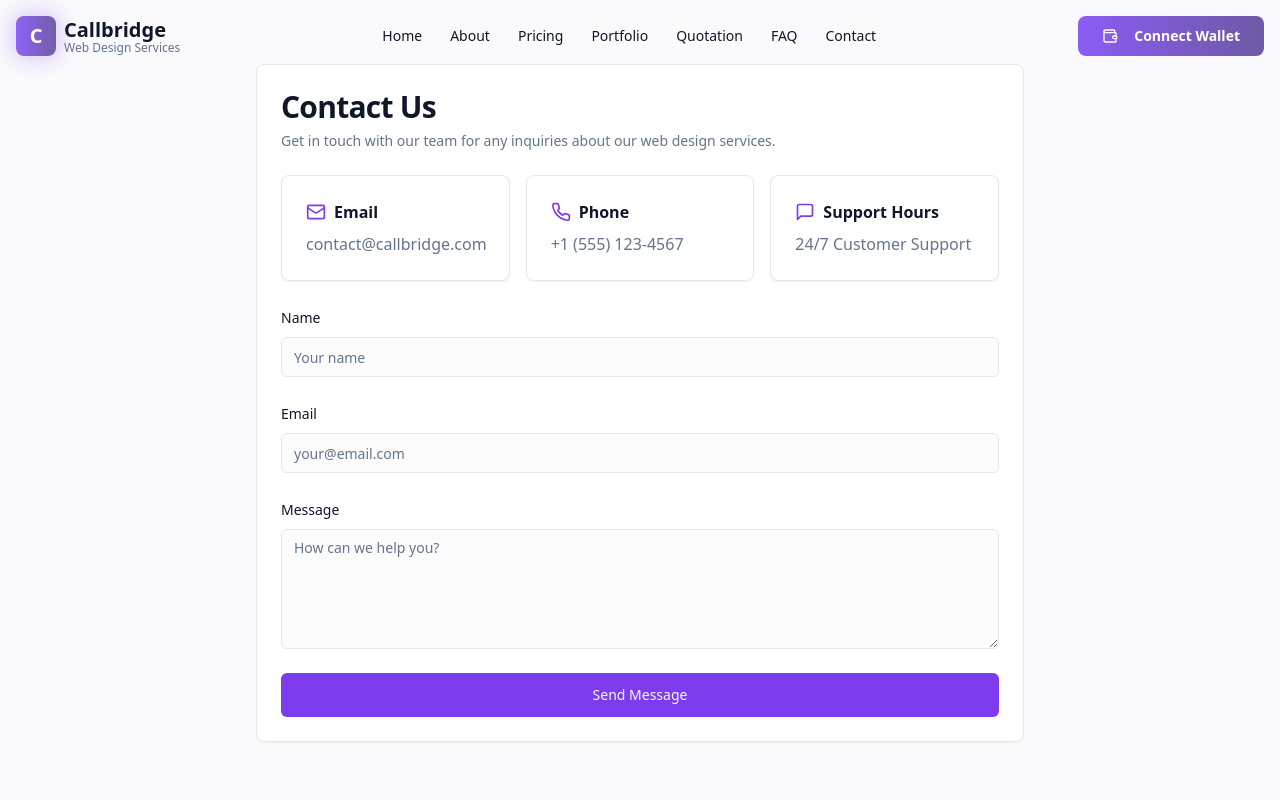
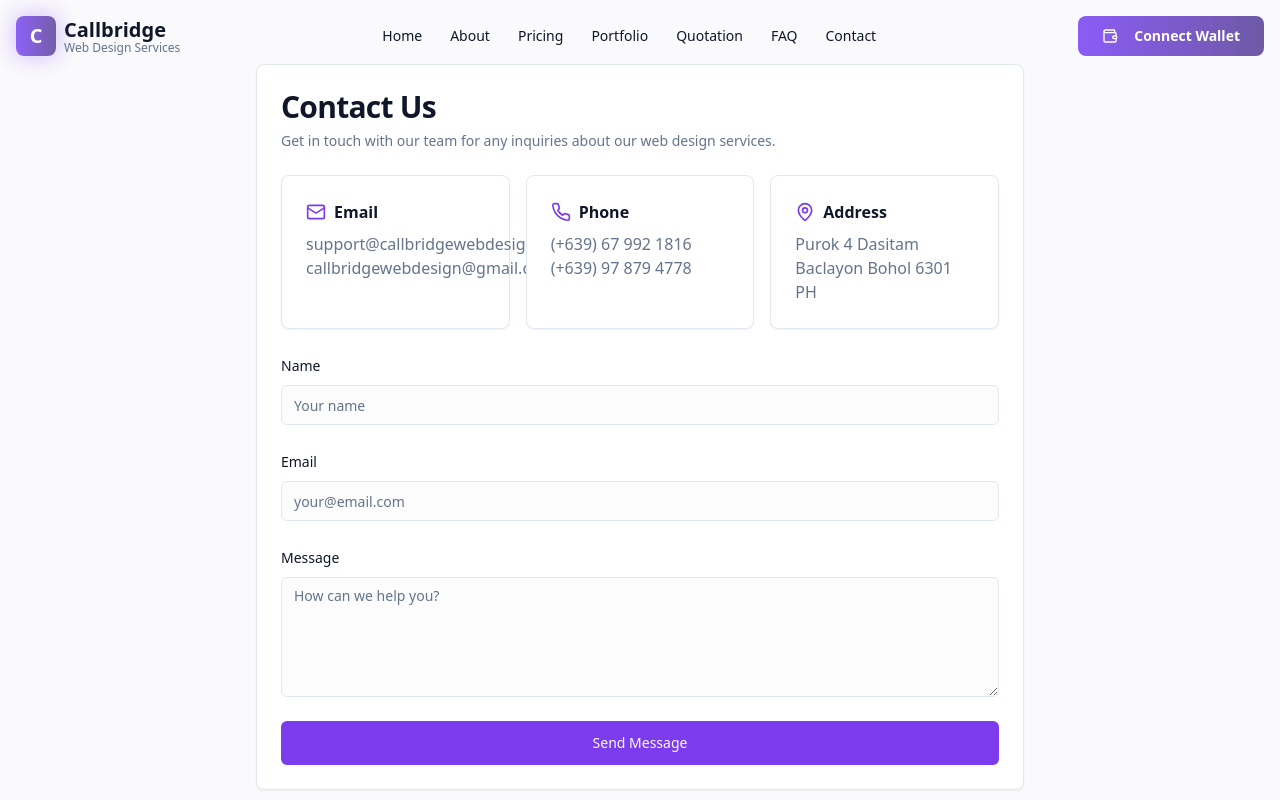
Before and after one commit to callbridgewebdev/callbridge-web3-design, a React (Vite) app: page /contact in a window 1280 px wide. Shown: the top 800 px of the page. Built offline with nearby package versions, Linux system fonts and the light colour scheme.

Commit message:
Update contact information
Update contact information in the codebase.

```diff
--- a/src/pages/Contact.tsx
+++ b/src/pages/Contact.tsx
@@ -8,7 +8,7 @@ import { Form, FormControl, FormField, FormItem, FormLabel, FormMessage } from "
 import { Input } from "@/components/ui/input";
 import { Textarea } from "@/components/ui/textarea";
 import { useToast } from "@/hooks/use-toast";
-import { Mail, MessageSquare, Phone } from "lucide-react";
+import { Mail, MessageSquare, Phone, MapPin } from "lucide-react";
 import Navbar from "@/components/Navbar";
 import Footer from "@/components/Footer";
 
@@ -40,18 +40,21 @@ export default function Contact() {
   const contactInfo = [
     {
       title: "Email",
-      value: "contact@callbridge.com",
+      value: "support@callbridgewebdesign.xyz",
+      secondValue: "callbridgewebdesign@gmail.com",
       icon: Mail,
     },
     {
       title: "Phone",
-      value: "+1 (555) 123-4567",
+      value: "(+639) 67 992 1816",
+      secondValue: "(+639) 97 879 4778",
       icon: Phone,
     },
     {
-      title: "Support Hours",
-      value: "24/7 Customer Support",
-      icon: MessageSquare,
+      title: "Address",
+      value: "Purok 4 Dasitam",
+      secondValue: "Baclayon Bohol 6301 PH",
+      icon: MapPin,
     },
   ];
 
@@ -78,6 +81,9 @@ export default function Contact() {
                           <h3 className="font-semibold">{info.title}</h3>
                         </div>
                         <p className="text-muted-foreground">{info.value}</p>
+                        {info.secondValue && (
+                          <p className="text-muted-foreground">{info.secondValue}</p>
+                        )}
                       </CardContent>
                     </Card>
                   ))}
```
